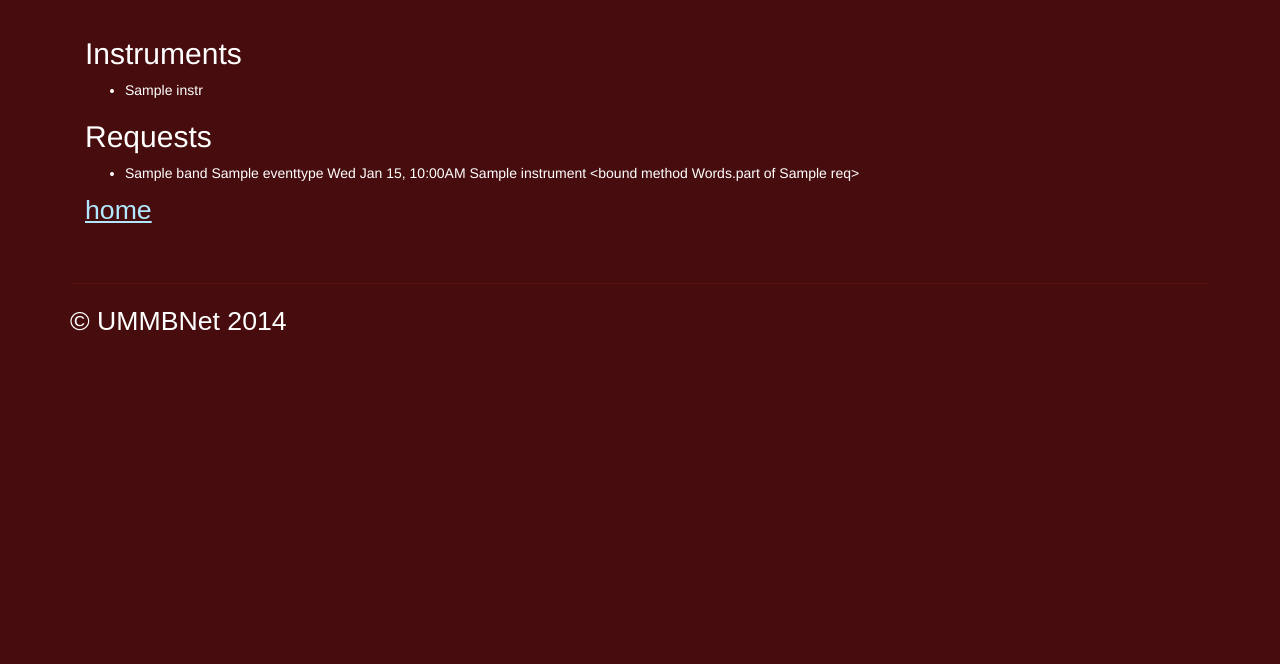
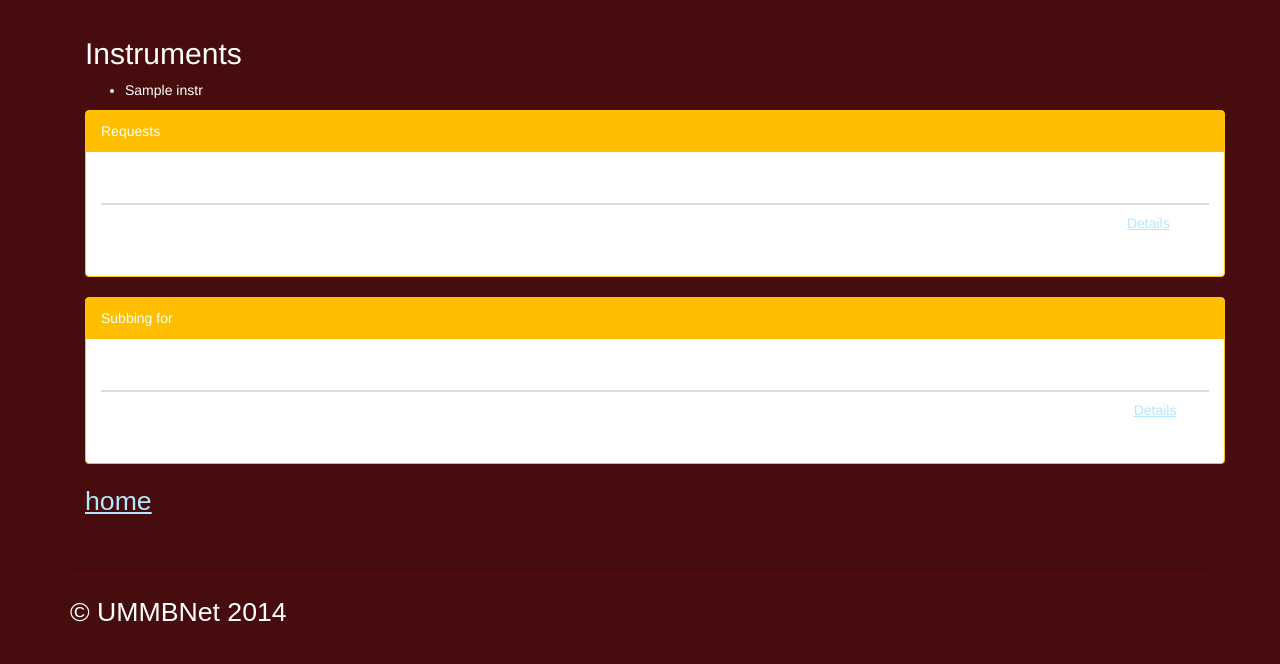
Before and after one commit to kevana/ummbNet, a Flask app: template templates/user.html in a window 1280 px wide. Shown: the part 248-912 px from the top of the page. Before the commit the page ends 579 px from the top, so only its background shows below. Run offline with Flask 2, Linux system fonts and the light colour scheme; the template is opened without the code that fills it: most values are stand-ins (such as "Sample title", 1, 10 or a date in 2020); parts of the project's set-up code (start-up, migrations or seed data) failed here and were passed over; some libraries are stand-ins or nearby versions.

Commit message:
Changed user display to use panels, added subbed requests

```diff
--- a/templates/user.html
+++ b/templates/user.html
@@ -15,14 +15,76 @@
     <li><em>No instruments found</em></li>
   {% endfor %}
   </ul>
-  <h2>Requests</h2>
-  <ul>
-  {% for req in requests %}
-  <li>{{ req.event.band.name }} {{ req.event.eventtype.name }} {{ req.event.date.strftime('%a %b %d, %H:%M%p') }} {{ req.instrument.name }} {{ req.part }}</li>
-  {% else %}
-  <li><em>No requests found</em></li>
-  {% endfor %}
-  </ul>
+  <div class="panel panel-primary">
+    <div class="panel-heading">Requests</div>
+    <div class="panel-body">
+      {% if requests %}
+      <table id="requests" class="table">
+        <thead>
+          <tr>
+            <th>Date</th>
+            <th>Event</th>
+            <th>Instrument</th>
+            <th>Part</th>
+            <th>Details</th>
+          </tr>
+        </thead>
+        <tbody>
+        {% for req in requests %}
+          <tr>
+            <td>{{ req.event.date.strftime('%a %b %d, %H:%M%p') }}</td>
+            <td>{{ req.event.eventtype.name }}</td>
+            <td>{{ req.instrument.name }}</td>
+            <td>{{ req.part }}</td>
+            <td><a href="{{ url_for('req', request_id=req.id) }}">Details</a></td>
+          </tr>
+        {% endfor %}
+      </tbody>
+      </table>
+      {% else %}
+      <p><em>No requests found.</em></p>
+      {% endif %}
+    </div>
+  </div>
+  <div class="panel panel-primary">
+    <div class="panel-heading">Subbing for</div>
+    <div class="panel-body">
+      {% if filled_reqs %}
+      <table id="filled_reqs" class="table">
+        <thead>
+          <tr>
+            <th>Date</th>
+            <th>Event</th>
+            <th>Instrument</th>
+            <th>Part</th>
+            <th>Poster</th>
+            <th>Details</th>
+          </tr>
+        </thead>
+        <tbody>
+        {% for req in filled_reqs %}
+          <tr>
+            <td>{{ req.event.date.strftime('%a %b %d, %H:%M%p') }}</td>
+            <td>{{ req.event.eventtype.name }}</td>
+            <td>{{ req.instrument.name }}</td>
+            <td>{{ req.part }}</td>
+            <td>
+              {% if req.poster.nickname %}
+                          {{ req.poster.nickname }}
+                          {% else %}
+                          {{ req.poster.first_name }}
+                          {% endif %}
+            </td>
+            <td><a href="{{ url_for('req', request_id=req.id) }}">Details</a></td>
+          </tr>
+        {% endfor %}
+      </tbody>
+      </table>
+      {% else %}
+      <p><em>You have not subbed for any events.</em></p>
+      {% endif %}
+    </div>
+  </div>
   <p><a href="{{ url_for('index') }}">home</a></p>
 </div>
 {% endblock %}
--- a/ummbNet.py
+++ b/ummbNet.py
@@ -242,7 +242,9 @@
     user = User.query.filter_by(username=username).first()
     if user:
         return render_template('user.html', user=user, \
-                            requests=user.posted_requests, instruments=user.instruments)
+                                requests=user.posted_requests.all(), \
+                                instruments=user.instruments, \
+                                filled_reqs=user.filled_requests.all())
     return render_template('404.html')
 
 @app.route('/newuser', methods=['GET', 'POST'])
```
